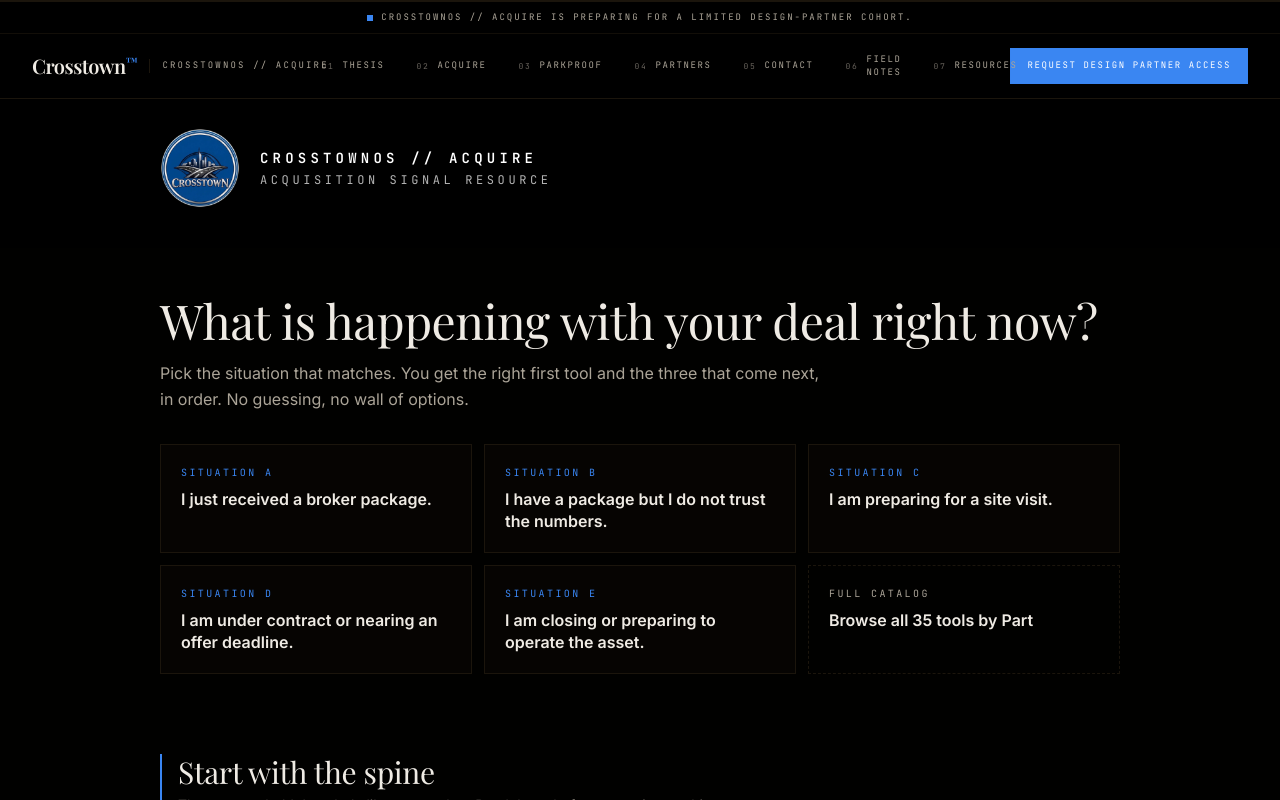
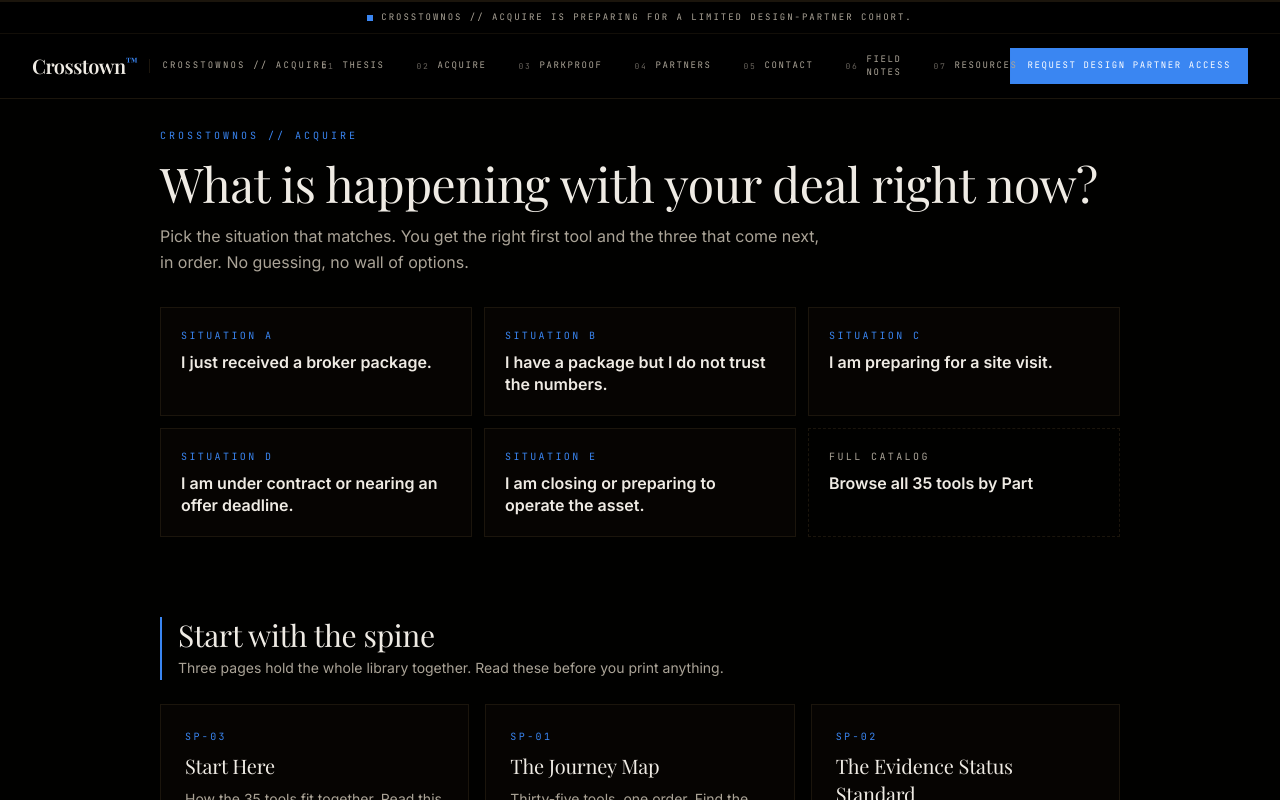
Before and after one commit to CrosstownOS/main, a Next.js app: page /resources in a window 1280 px wide. Shown: the top 800 px of the page. Built offline with nearby package versions, Linux system fonts and the light colour scheme; a web font is replaced by a local one.

Commit message:
Resources: replace badge banner with mono eyebrow matching blog

```diff
--- a/app/resources/page.tsx
+++ b/app/resources/page.tsx
@@ -195,26 +195,9 @@ export default async function ResourcesPage({
     <>
       <Navigation />
       <main className="relative min-h-screen w-full bg-background text-foreground">
-        <div className="w-full bg-black text-white">
-          <div className="mx-auto flex w-full max-w-5xl items-center gap-5 px-4 pb-10 pt-28 sm:px-6 sm:pt-32 lg:px-8">
-            <img
-              src="/images/badge.png"
-              alt="CrosstownOS badge"
-              className="h-16 w-16 shrink-0 rounded-full sm:h-20 sm:w-20"
-            />
-            <div>
-              <p className="font-mono text-xs font-semibold uppercase tracking-[0.3em] sm:text-sm">
-                CrosstownOS // Acquire
-              </p>
-              <p className="mt-1 font-mono text-[10px] uppercase tracking-[0.3em] text-white/70 sm:text-xs">
-                Acquisition Signal Resource
-              </p>
-            </div>
-          </div>
-        </div>
-
-        <div className="mx-auto w-full max-w-5xl px-4 pb-24 sm:px-6 lg:px-8">
-          <h1 className="serif-display mt-12 text-4xl tracking-tight sm:text-5xl">
+        <div className="mx-auto w-full max-w-5xl px-4 pb-24 pt-28 sm:px-6 sm:pt-32 lg:px-8">
+          <p className="mono-label mb-4">CrosstownOS // Acquire</p>
+          <h1 className="serif-display text-4xl tracking-tight sm:text-5xl">
             What is happening with your deal right now?
           </h1>
           <p className="mt-4 max-w-2xl text-base leading-relaxed text-muted">
```
